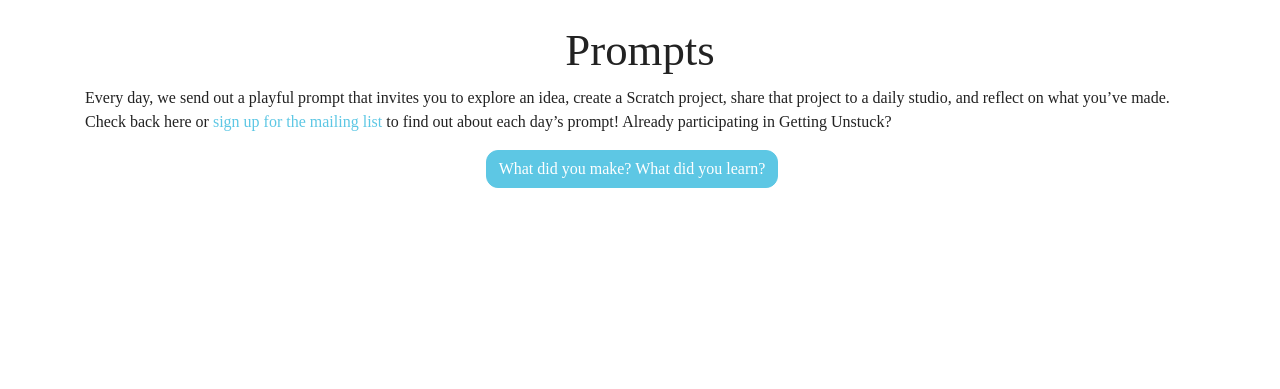
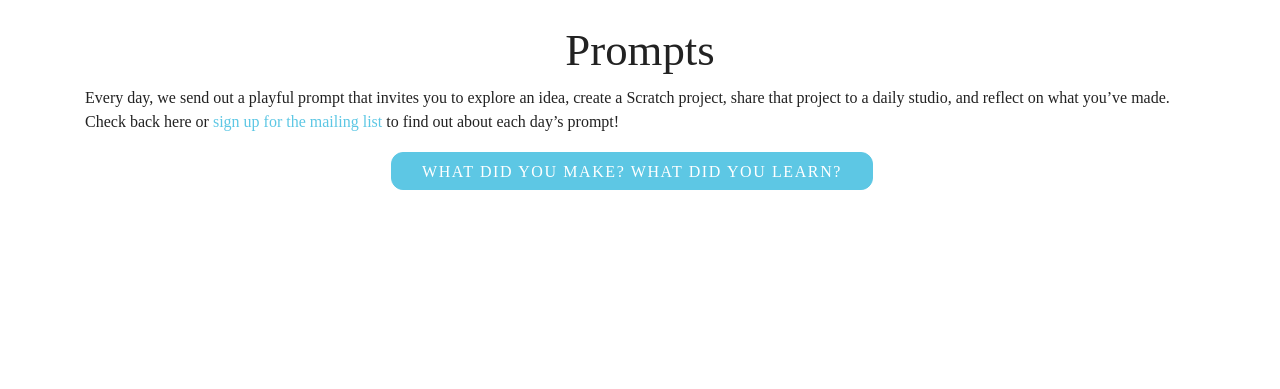
Before and after one commit to GSE-CCL/getting-unstuck-web, a Flask app: page /prompts in a window 1280 px wide. Shown: the part 82-471 px from the top of the page. Run offline with Flask 2, Linux system fonts and the light colour scheme; data that the repository does not hold is empty; some libraries are stand-ins or nearby versions; some web fonts are replaced.

Commit message:
remove extra prompts description and add button functionality

```diff
--- a/static/css/main.css
+++ b/static/css/main.css
@@ -152,7 +152,8 @@ img.bug {
 }
 
 /* Index input */
-.round-btn {
+.round-btn, a.round-btn {
+    color: #fff;
     border-radius: 12px;
     text-align: center;
     background-color: #5dc7e4;
--- a/templates/project.html
+++ b/templates/project.html
@@ -133,7 +133,7 @@
         <input type="hidden" name="gu_uid" id="gu_uid" value="{{ reflection['gu_uid'] }}">
         <h6>Let&rsquo;s take a minute to reflect!</h6>
 
-        <p>How many minutes did you spend on this project?</p>
+        <p>How long did you work on this project?</p>
         <div class="form-group day-night p-2 mt-2">
             <input type="range" min="0" max="181" value="1" class="align-middle w-100" id="project_minutes">
 
--- a/templates/prompts.html
+++ b/templates/prompts.html
@@ -9,10 +9,10 @@
         <p>
             Every day, we send out a playful prompt that invites you to explore an idea, create a Scratch project, share that
             project to a daily studio, and reflect on what you&rsquo;ve made. Check back here or <a href=/signup>sign up for the mailing list</a> to find out
-            about each day&rsquo;s prompt! Already participating in Getting Unstuck?
+            about each day&rsquo;s prompt!
         </p>
         <div style="overflow: hidden; text-align:center" class="mr-3 mb-3">
-            <button href="/participation" class="input-group-btn inline btn btn-primary button round-btn">What did you make? What did you learn?</button>
+            <a href="/participation" class="input-group-btn inline btn btn-primary button round-btn" style="font-weight:400">What did you make? What did you learn?</a>
         </div>
 
         <table class="table table-bordered">
```
